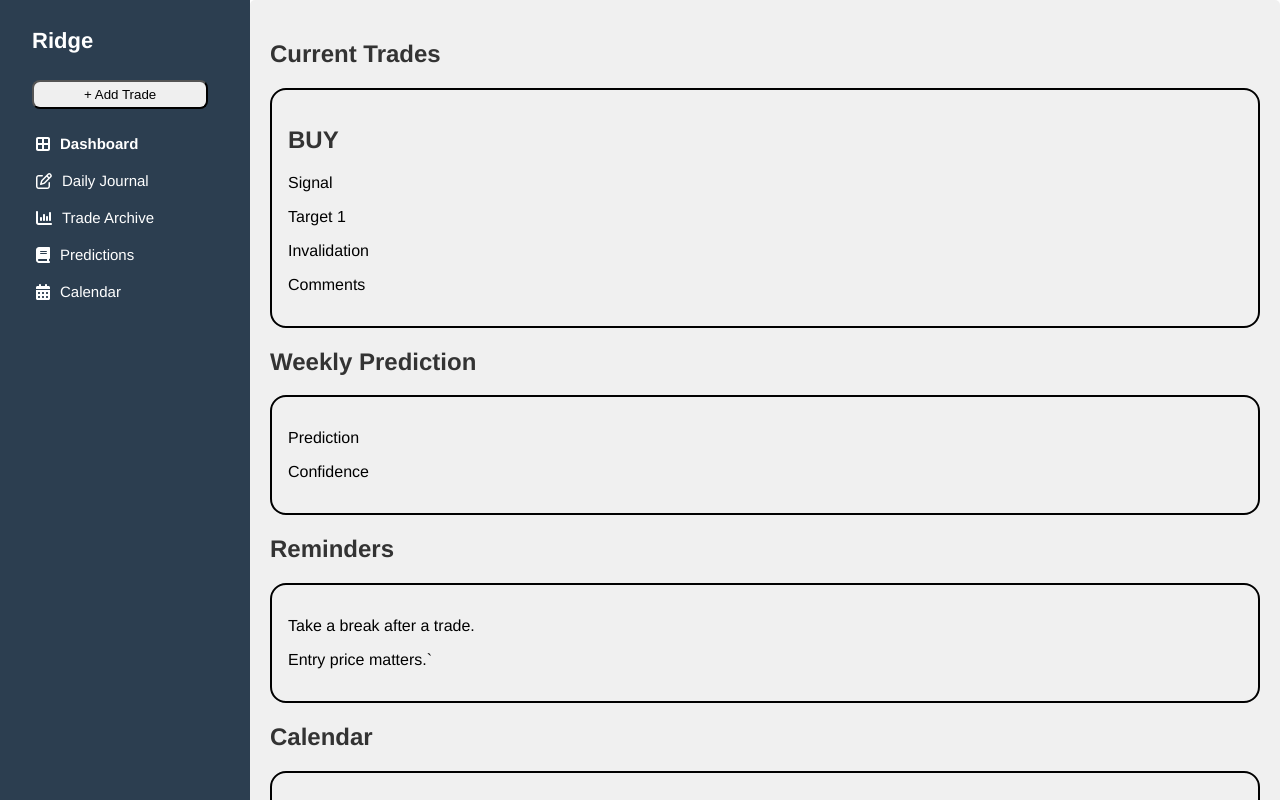
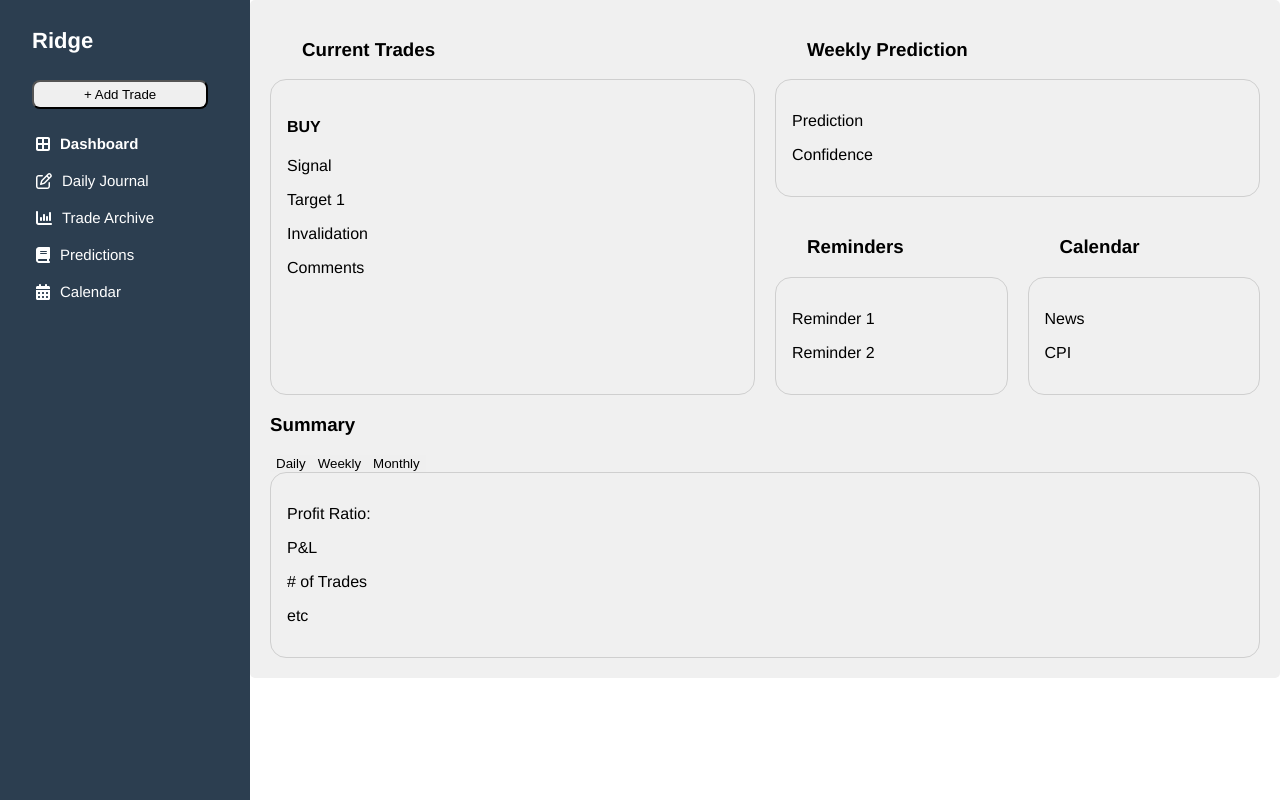
Before and after one commit to scrsund/trading-journal, a Vue app: page /dashboard in a window 1280 px wide. Shown: the top 800 px of the page. Built offline with nearby package versions, Linux system fonts and the light colour scheme.

Commit message:
modified dashboard layout

```diff
--- a/src/pages/TheDashboard.vue
+++ b/src/pages/TheDashboard.vue
@@ -1,40 +1,34 @@
 <template>
   <main class="dashboard">
-    <!--TOP SECTION-->
     <section class="section-one">
-      <!-- SECTION 1 LEFT SIDE-->
-    <!-- CURRENT TRADE SECTION -->
-    <div class="current-trade-widget widget-card">
-      <h2>Current Trades</h2>
+      <div class="current-trade-widget">
+        <h3>Current Trades</h3>
         <div class="container">
-        <h2>BUY</h2>
+          <h4>BUY</h4>
           <p>Signal</p>
           <p>Target 1</p>
           <p>Invalidation</p>
           <p>Comments</p>
         </div>
       </div>
-    <!-- SECTION 1 RIGHT SIDE-->
-    <div class="prediction-calendar-container">
-      <!-- PREDICTION SECTION -->
-      <div class="prediction-widget widget-card">
-        <h2>Weekly Prediction</h2>
+      <div class="right-container">
+        <div class="prediction-widget">
+          <h3>Weekly Prediction</h3>
           <div class="container">
             <p>Prediction</p>
             <p>Confidence</p>
           </div>
-        <!-- REMINDER & CALENDAR SECTION -->
-      <div class="reminders-calendar-container">
-        <div class="reminders-widget widget-card">
-          <h2>Reminders</h2>
+        </div>
+        <div class="reminders-calendar-wrapper">
+          <div class="reminders-widget">
+            <h3>Reminders</h3>
             <div class="container">
-            <p>Take a break after a trade.</p>
-            <p>Entry price matters.`</p>
+              <p>Reminder 1</p>
+              <p>Reminder 2</p>
             </div>
           </div>
-      </div>
-      <div class="calendar-widget widget-card">
-        <h2>Calendar</h2>
+          <div class="calendar-widget">
+            <h3>Calendar</h3>
             <div class="container">
               <p>News</p>
               <p>CPI</p>
@@ -45,11 +39,11 @@
     </section>
     <!-- BOTTOM SECTION -->
     <section class="section-two">
-    <div class="summary-widget widget-card">
-      <h2>Summary</h2>
-      <p>Daily</p>
-      <p>Hourly</p>
-      <p>Monthly</p>
+      <div class="summary-widget">
+        <h3>Summary</h3>
+        <button>Daily</button>
+        <button>Weekly</button>
+        <button>Monthly</button>
         <div class="container">
           <p>Profit Ratio:</p>
           <p>P&L</p>
@@ -63,29 +57,74 @@
 
 <script>
 export default {
-  name: 'TheDashboard',
-  mounted(){
-    console.log('Dashboard component mounted.')
-  }
-}
+  name: "TheDashboard",
+  mounted() {
+    console.log("Dashboard component mounted.");
+  },
+};
 </script>
 
 <style scoped>
+* {
+  box-sizing: border-box;
+}
+
 .dashboard {
+  width: 100%;
   background-color: #f0f0f0;
   padding: 20px;
   border-radius: 5px;
 }
 
-h2{
-  color: #333;
-  font-size: 1.5rem;
+/*New styles added*/
+.section-one {
+  display: flex;
+  gap: 20px;
+}
+
+.current-trade-widget {
+  flex: 1;
+  display: flex;
+  flex-direction: column;
+}
+
+.right-container {
+  flex: 1;
+  display: flex;
+  flex-direction: column;
+  gap: 20px;
+}
+
+.prediction-widget {
+  flex: 0 0 auto;
+}
+
+.reminders-calendar-wrapper {
+  display: flex;
+  gap: 20px;
+  flex: 1;
+}
+
+.reminders-widget, .calendar-widget {
+  flex: 1;
+  display: flex;
+  flex-direction: column;
+}
+
+.section-one h3 {
+  margin-left: 2rem;
+
 }
 
 .container {
-  border: 2px solid black;
+  border: 1px solid rgb(207, 207, 207);
   border-radius: 1rem;
   padding: 1rem;
+  flex: 1;
 }
 
+
+.summary-widget button {
+  border: none;
+}
 </style>
```
Lines whose indentation alone changed are shown as unchanged.
